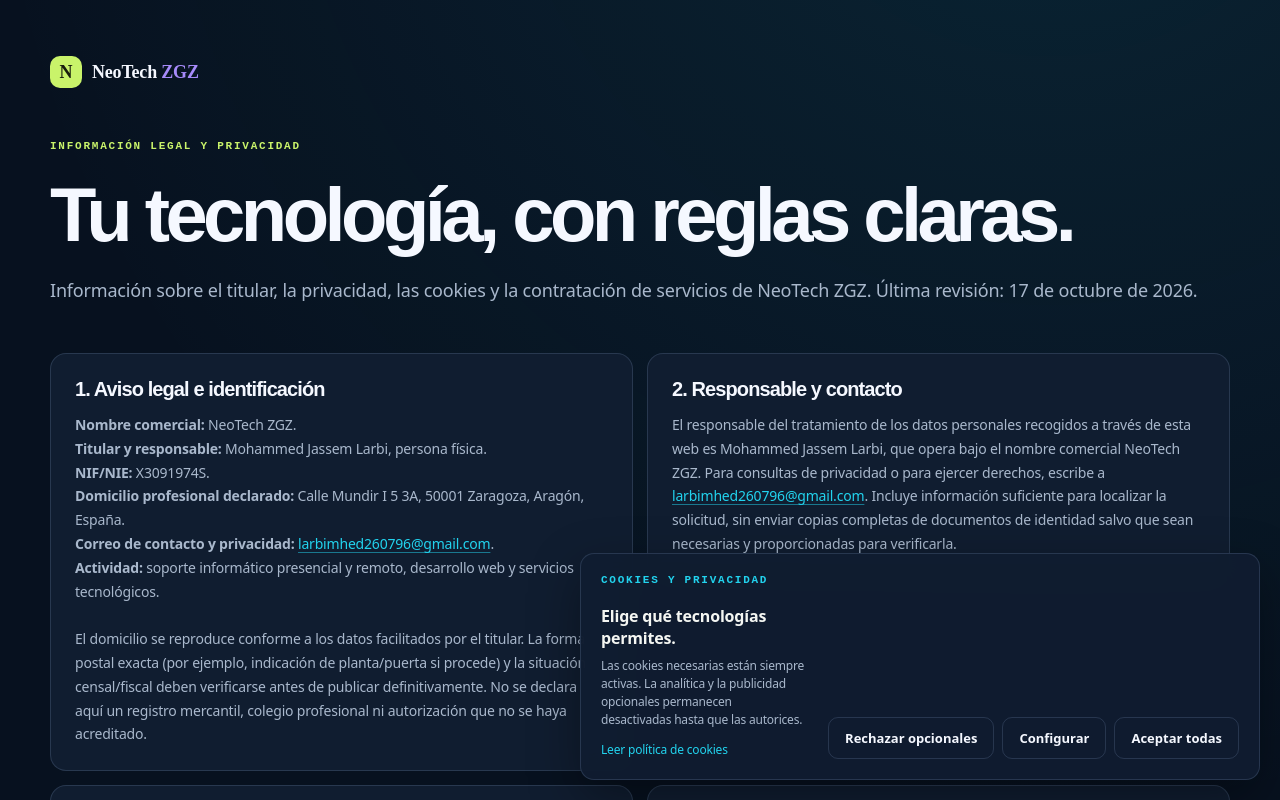
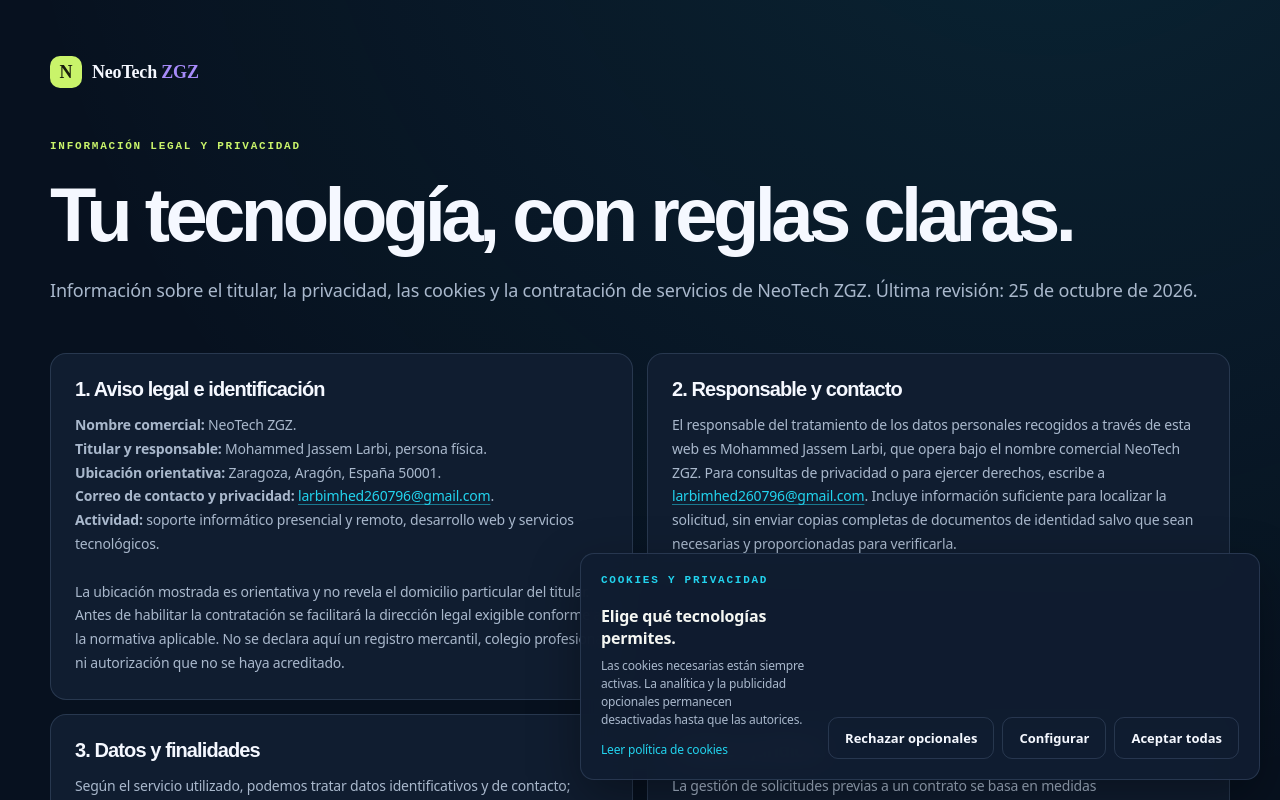
Before and after one commit to Jasondevtech276/neotechzgz.vercel.app, a Next.js app: page /legal in a window 1280 px wide. Shown: the top 800 px of the page. Built offline with nearby package versions, Linux system fonts and the light colour scheme.

Commit message:
privacy: remove identity number and private street address from public legal page

```diff
--- a/app/legal/page.tsx
+++ b/app/legal/page.tsx
@@ -4,18 +4,17 @@ export default function LegalPage() {
       <a href="/" className="account-brand"><span className="brand-mark">N</span><span>NeoTech <em>ZGZ</em></span></a>
       <p className="eyebrow">INFORMACIÓN LEGAL Y PRIVACIDAD</p>
       <h1>Tu tecnología, con reglas claras.</h1>
-      <p className="legal-lede">Información sobre el titular, la privacidad, las cookies y la contratación de servicios de NeoTech ZGZ. Última revisión: 17 de octubre de 2026.</p>
+      <p className="legal-lede">Información sobre el titular, la privacidad, las cookies y la contratación de servicios de NeoTech ZGZ. Última revisión: 25 de octubre de 2026.</p>
 
       <div className="legal-grid">
         <section id="aviso-legal">
           <h2>1. Aviso legal e identificación</h2>
           <p><strong>Nombre comercial:</strong> NeoTech ZGZ.<br />
             <strong>Titular y responsable:</strong> Mohammed Jassem Larbi, persona física.<br />
-            <strong>NIF/NIE:</strong> X3091974S.<br />
-            <strong>Domicilio profesional declarado:</strong> Calle Mundir I 5 3A, 50001 Zaragoza, Aragón, España.<br />
+            <strong>Ubicación orientativa:</strong> Zaragoza, Aragón, España 50001.<br />
             <strong>Correo de contacto y privacidad:</strong> <a href="mailto:larbimhed260796@gmail.com">larbimhed260796@gmail.com</a>.<br />
             <strong>Actividad:</strong> soporte informático presencial y remoto, desarrollo web y servicios tecnológicos.<br /><br />
-            El domicilio se reproduce conforme a los datos facilitados por el titular. La forma postal exacta (por ejemplo, indicación de planta/puerta si procede) y la situación censal/fiscal deben verificarse antes de publicar definitivamente. No se declara aquí un registro mercantil, colegio profesional ni autorización que no se haya acreditado.
+            La ubicación mostrada es orientativa y no revela el domicilio particular del titular. Antes de habilitar la contratación se facilitará la dirección legal exigible conforme a la normativa aplicable. No se declara aquí un registro mercantil, colegio profesional ni autorización que no se haya acreditado.
           </p>
         </section>
 
@@ -90,7 +89,7 @@ export default function LegalPage() {
           <p>Esta información puede actualizarse por cambios legales, técnicos o de servicios. Se publicará la versión vigente con su fecha de revisión. Si un cambio exige consentimiento nuevo o información individual, se actuará de acuerdo con la normativa aplicable.</p>
         </section>
       </div>
-      <div className="inner-disclaimer">Esta página es una base informativa adaptada a los datos facilitados. Antes de publicación definitiva deben verificarse la forma postal exacta del domicilio, la situación censal y fiscal, los proveedores y sus contratos, las transferencias internacionales, el inventario real de cookies y los flujos de contratación. La publicación de una política por sí sola no acredita el cumplimiento integral del RGPD, la LOPDGDD, la LSSI-CE ni la normativa de consumo.</div>
+      <div className="inner-disclaimer">Esta página es una base informativa. La contratación permanece pausada hasta completar la revisión de datos legales, fiscalidad, proveedores, transferencias internacionales, cookies y condiciones contractuales. La publicación de una política por sí sola no acredita el cumplimiento integral del RGPD, la LOPDGDD, la LSSI-CE ni la normativa de consumo.</div>
       <p><a href="/" className="button button-primary">Volver a la web</a></p>
     </main>
   );
```
